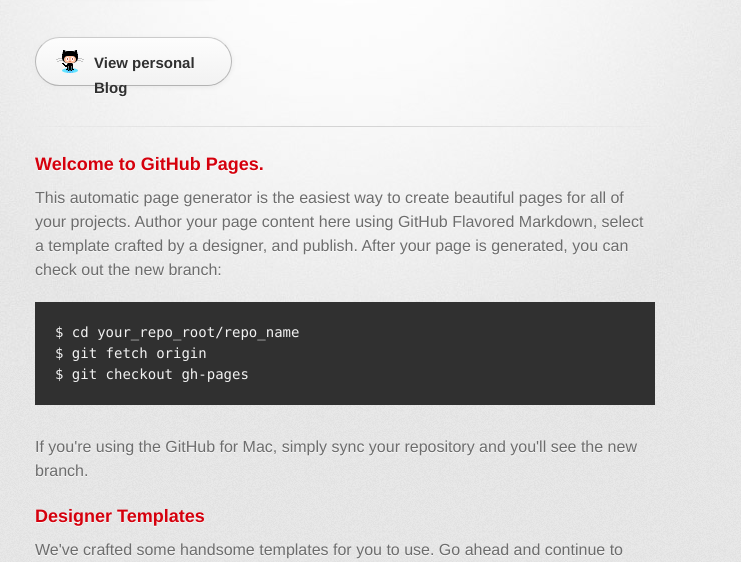
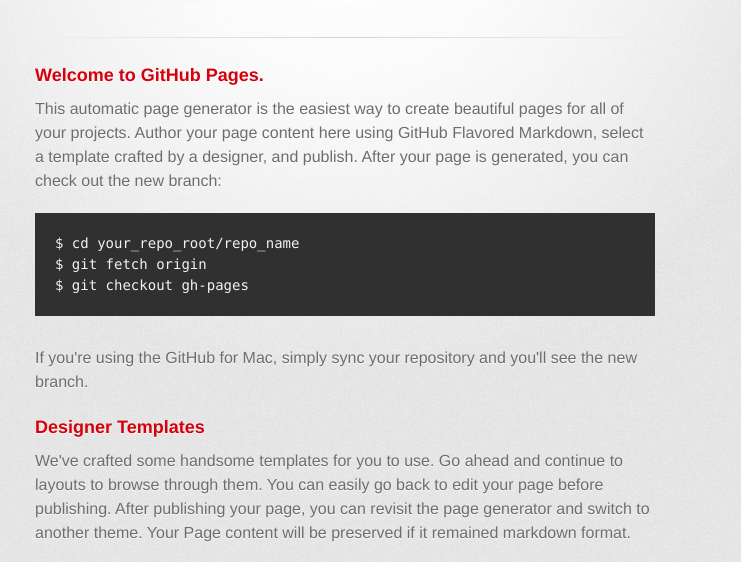
Before and after one commit to tuanitpro/tuanitpro.github.io, a plain HTML site: page index.html in a window 1280 px wide. Shown: the part 209-771 px from the top of the page, without its empty margins (295-1036 px from the left). Drawn offline with Linux system fonts and the light colour scheme; a web font is replaced by a local one.

Commit message:
Update index.html

```diff
--- a/index.html
+++ b/index.html
@@ -25,9 +25,7 @@
         <section id="downloads" class="clearfix">
           <a href="https://github.com/tuanitpro" id="view-on-github" class="button"><span>View on GitHub</span></a>
         </section>
-<section id="downloads" class="clearfix">
-          <a href="https://tuanitpro.com" id="view-on-github" class="button"><span>View personal Blog</span></a>
-        </section>
+
         <hr>
 
         <section id="main_content">
```
